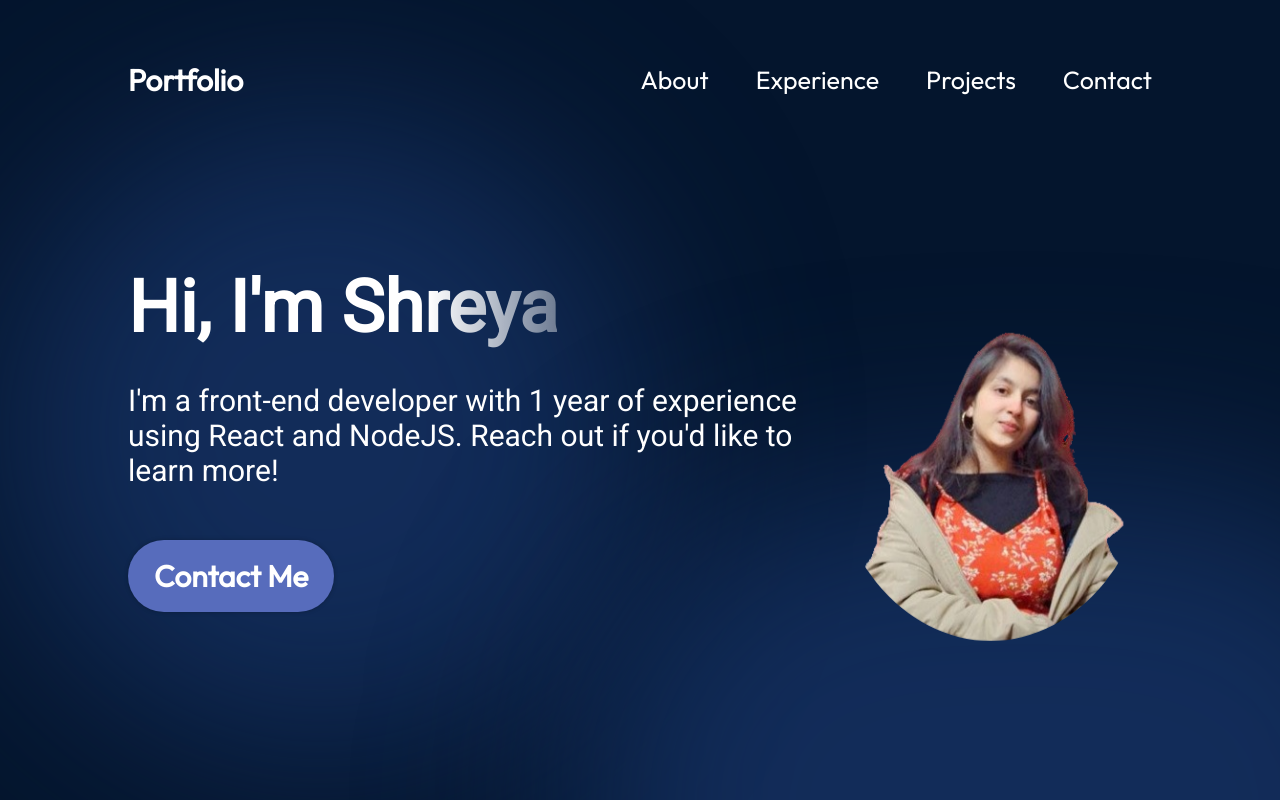
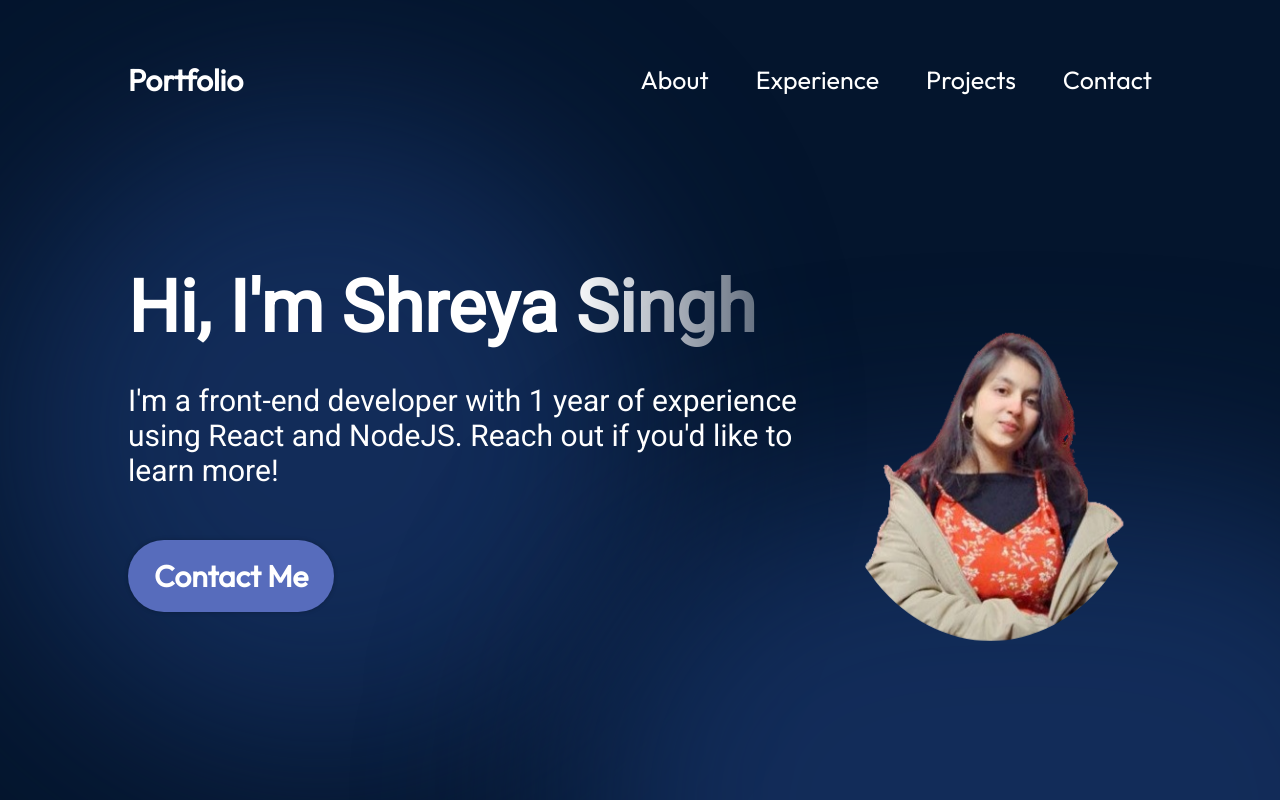
Before and after one commit to shreya403/Portfolio, a React (Vite) app: page / in a window 1280 px wide. Shown: the top 800 px of the page. Built offline with nearby package versions, Linux system fonts and the light colour scheme.

Commit message:
Update Hero.jsx

```diff
--- a/src/components/Hero/Hero.jsx
+++ b/src/components/Hero/Hero.jsx
@@ -7,7 +7,7 @@ export const Hero = () => {
   return (
     <section className={styles.container}>
       <div className={styles.content}>
-        <h1 className={styles.title}>Hi, I'm Shreya</h1>
+        <h1 className={styles.title}>Hi, I'm Shreya Singh</h1>
         <p className={styles.description}>
           I'm a front-end developer with 1 year of experience using React and
           NodeJS. Reach out if you'd like to learn more!
```
